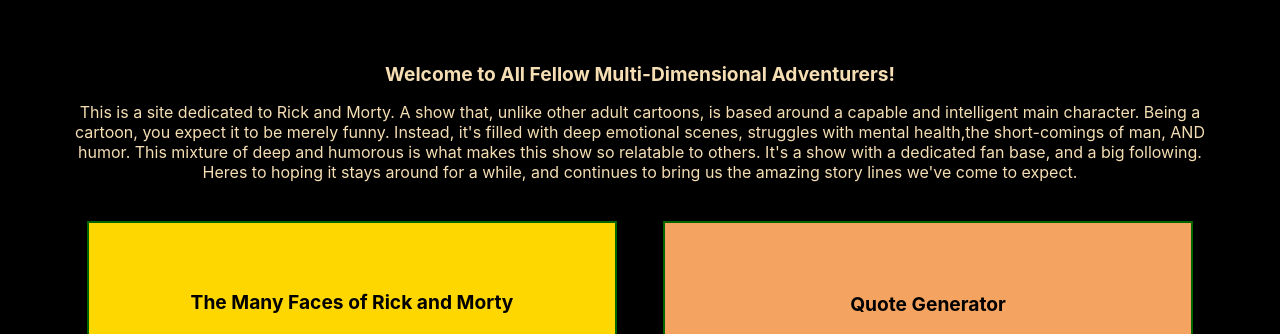
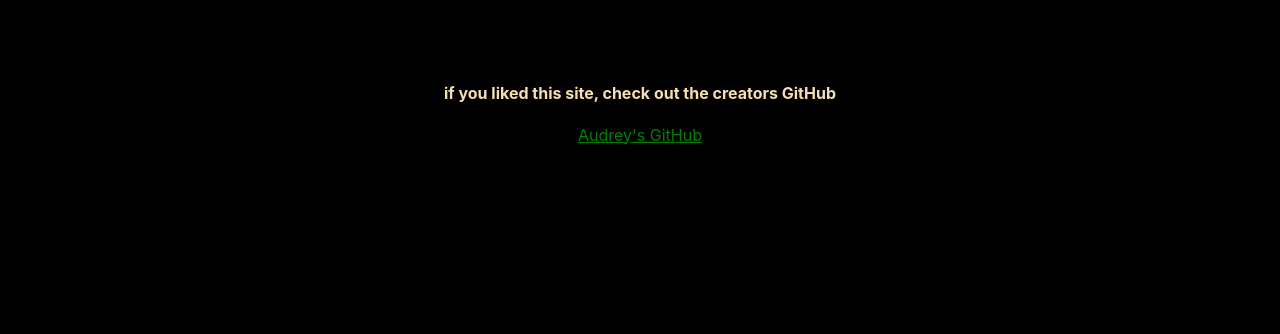
Before and after one commit to Audrey-Willis/rick-and-morty, a React (Create React App) app: page / in a window 1280 px wide. Shown: the part 466-800 px from the top of the page. Built offline with nearby package versions, Linux system fonts and the light colour scheme.

Commit message:
fixing deployment issue

```diff
--- a/src/App.js
+++ b/src/App.js
@@ -12,7 +12,7 @@
   return (
       <BrowserRouter>
         <Header />
-        <Route exact path = "/" component={LandingPage} />
+        <Route exact path = "/rick-and-morty" component={LandingPage} />
         <Route path="/Characters"component={CharacterData} />
         <Route path= "/QuoteGenerator" component={QuoteGenerator} />
         <Footer />
```
